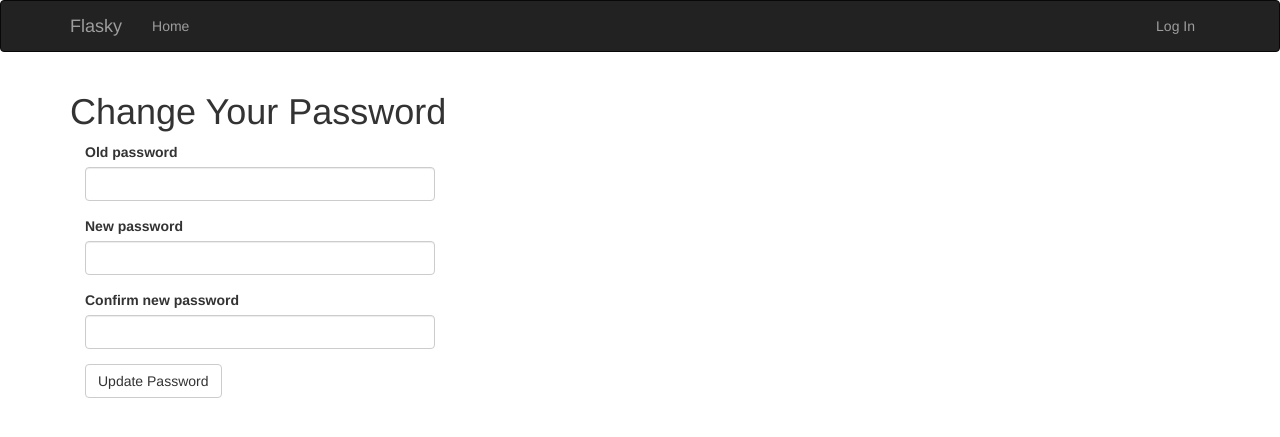
After one commit to ParkKu/Flask-Web-learning, a Flask app: template app/templates/auth/change_password.html in a window 1280 px wide. The commit adds this page. Shown: the top 437 px of the page. Run offline with Flask 2, Linux system fonts and the light colour scheme; the template is opened without the code that fills it: values that come from a table or form of the project are taken from there, others are empty; some libraries are stand-ins or nearby versions.

Commit message:
password update

```diff
--- a/app/auth/forms.py
+++ b/app/auth/forms.py
@@ -33,3 +33,11 @@ class RegistrationForm(Form):
 	def validate_username(self, field):
 		if User.query.filter_by(username=field.data).first():
 			raise ValidationError('Username already in use.')
+
+
+class ChangePasswordForm(Form):
+	old_passsword = PasswordField('Old password', validators=[Required()])
+	password = PasswordField('New password', validators=[
+		Required(), EqualTo('password2',message='Passwords must match')])
+	password2 = PasswordField('Confirm new password', validators=[Required()])
+	submit = SubmitField('Update Password')
--- a/app/auth/views.py
+++ b/app/auth/views.py
@@ -5,7 +5,7 @@ from flask_login import login_user, logout_user, login_required, \
 	current_user
 from . import auth
 from ..models import User
-from .forms import LoginForm, RegistrationForm
+from .forms import LoginForm, RegistrationForm, ChangePasswordForm
 from ..email import send_email
 from .. import db
 
@@ -78,5 +78,20 @@ def resend_confirmation():
 	token = current_user.generate_confirmation_token()
 	send_email(current_user.email, 'Confirm Your Account',
 					'auth/email/confirm', user=current_user, token=token)
-	flash('A confirmation email has been sent to you by email.')
+	flash('A new confirmation email has been sent to you by email.')
 	return redirect(url_for('main.index'))
+
+
+@auth.route('/change-password', methods=['GET', 'POST'])
+@login_required
+def change_password():
+	form  = ChangePasswordForm()
+	if form.validate_on_submit():
+		if current_user.verify_password(form.old_password.data):
+			current_user.password = form.password.data
+			db.session.add(current_user)
+			flash('Your password has been updated.')
+			return redirect(url_for('main.index'))
+		else:
+			flash('Invalid password.')
+	return render_template('auth/change_password.html', form=form)
--- /dev/null
+++ b/app/templates/auth/change_password.html
@@ -0,0 +1,13 @@
+{% extends "base.html" %}
+{% import "bootstrap/wtf.html" as wtf %}
+
+{% block title %}Flasky - Change Password{% endblock %}
+
+{% block page_content %}
+<div class="page_header">
+	<h1>Change Your Password</h1>
+</div>
+<div class="col-md-4">
+	{{ wtf.quick_form(form) }}
+</div>
+{% endblock %}
--- a/app/templates/base.html
+++ b/app/templates/base.html
@@ -29,7 +29,13 @@
 			</ul>
 			<ul class="nav navbar-nav navbar-right">
 				{% if current_user.is_authenticated %}
-				<li><a href="{{ url_for('auth.logout') }}">Log Out</a></li>
+				<li class="dropdown">
+					<a href="#" class="dropdown-toggle" data-toggle="dropdown">Account <b class="caret"></b></a>
+					<ul class="dropdown-menu">
+						<li><a href="{{ url_for('auth.change_password') }}">Change Password</a></li>
+						<li><a href="{{ url_for('auth.logout') }}">Log Out</a></li>
+					</ul>
+				</li>
 				{% else %}
 				<li><a href="{{ url_for('auth.login') }}">Log In</a></li>
 				{% endif %}
```
Also changed, not shown: 2 other files.
